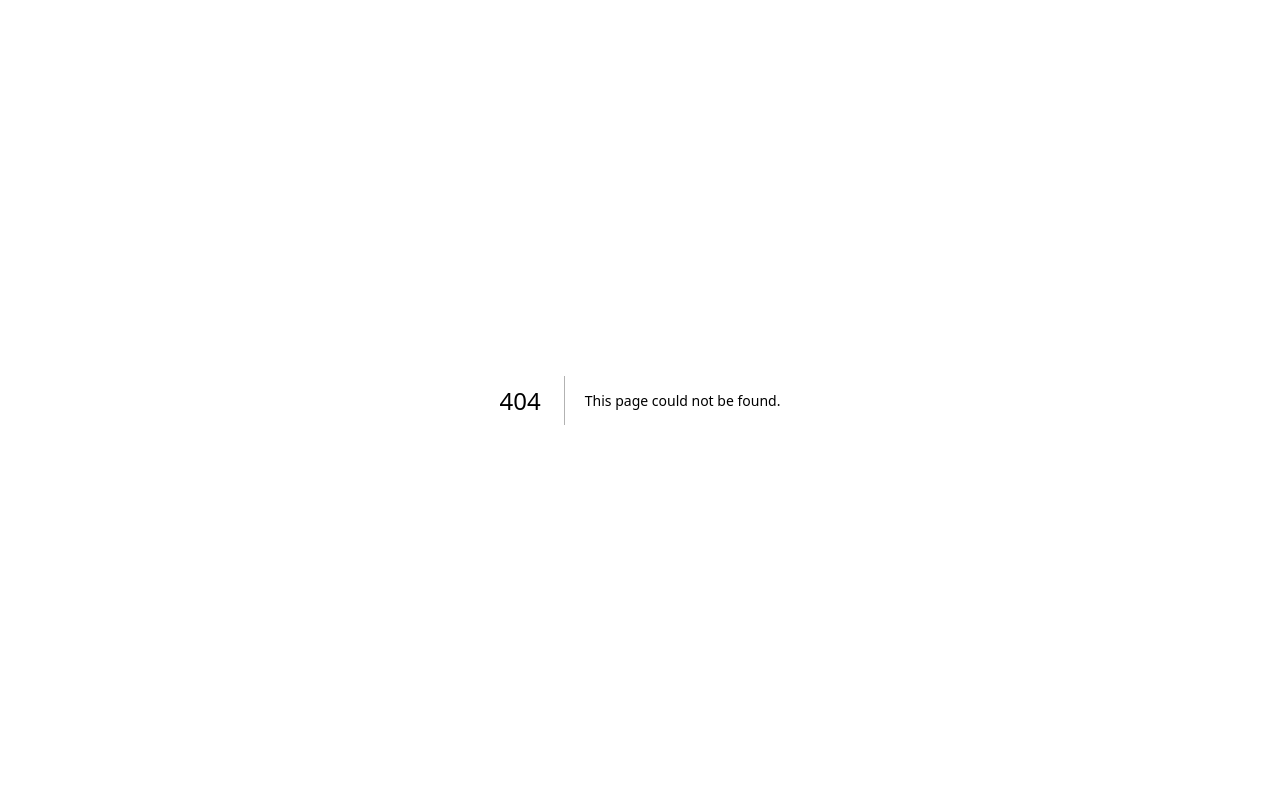
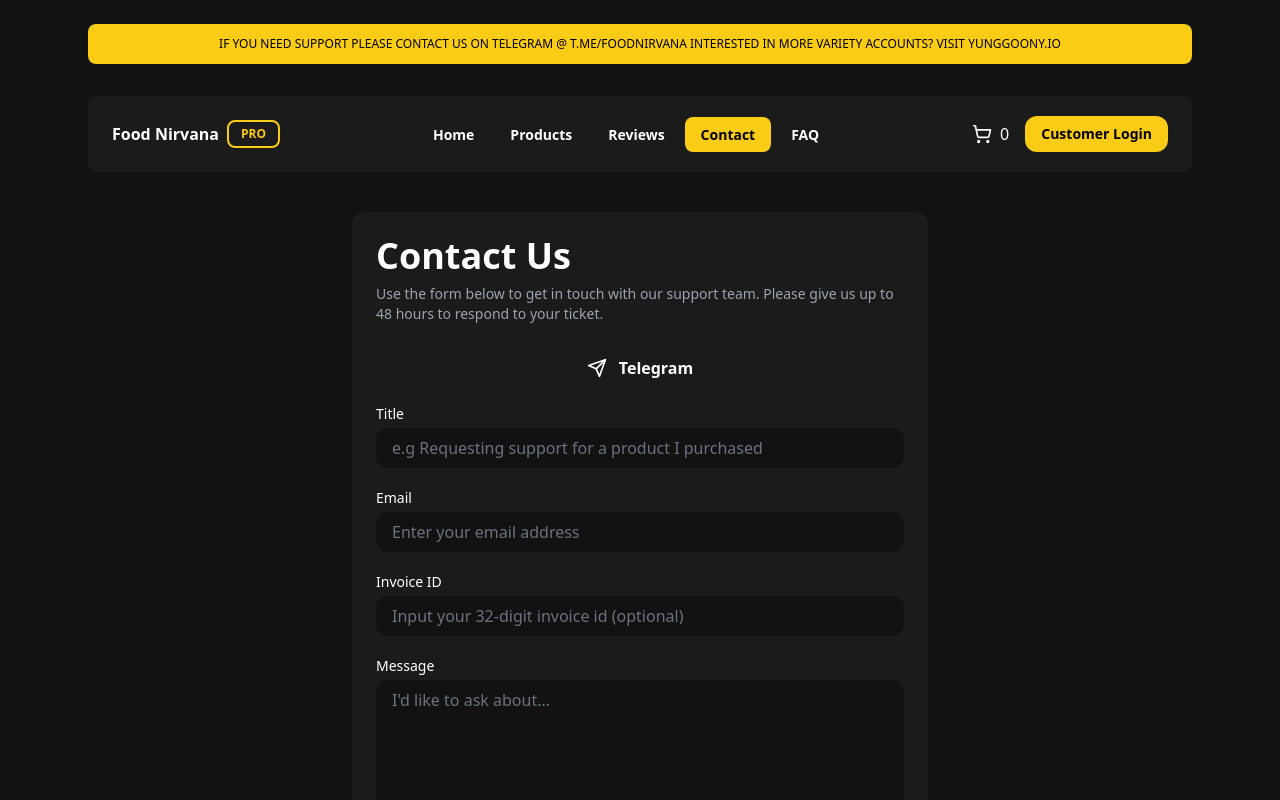
Before and after one commit to caesar003/foodnirvana, a Next.js app: page /contact in a window 1280 px wide. Before the commit this address had no page. Shown: the top 800 px of the page. Built offline with nearby package versions, Linux system fonts and the light colour scheme.

Commit message:
fix: adjusted spacing and sizing in some places

```diff
--- a/src/components/Navbar.tsx
+++ b/src/components/Navbar.tsx
@@ -7,17 +7,19 @@
 import { paths } from "@utils/paths";
 
 export default function Navbar() {
-  const { setSidebarShown  } = useApp();
+  const { setSidebarShown } = useApp();
   const { pathname } = useRouter();
 
   return (
     <div className="relative mt-8 flex items-center justify-between gap-4 rounded-lg bg-gray-800 px-6 py-5">
+      <Link href="/">
         <div className="flex items-center gap-2">
           <p className="font-bold capitalize">Food Nirvana</p>
           <p className="rounded-lg border-2 border-yellow-400 p-1 px-3 text-xs font-bold uppercase text-yellow-400">
             pro
           </p>
         </div>
+      </Link>
       <div className="hidden md:block">
         <ul className="flex items-center gap-1">
           {paths.map(({ label, path }) => (
--- a/src/components/NavbarCollapse.tsx
+++ b/src/components/NavbarCollapse.tsx
@@ -25,7 +25,7 @@
       <div>
         <ul className="p-4 font-bold">
           {paths.map(({label, path}) => (
-            <li key={label}>
+            <li key={label} className="my-2 text-sm">
               <Link href={path}>{label}</Link>
             </li>
           ))}
--- a/src/utils/paths.tsx
+++ b/src/utils/paths.tsx
@@ -2,6 +2,6 @@
   { label: "Home", path: "/" },
   { label: "Products", path: "/products" },
   { label: "Reviews", path: "/reviews" },
-  { label: "Contacts", path: "/contacts" },
+  { label: "Contact", path: "/contact" },
   { label: "FAQ", path: "/faq" },
 ];
```
Also changed, not shown: src/pages/contact.tsx (renamed from src/pages/contacts.tsx). Lines whose indentation alone changed are shown as unchanged.
